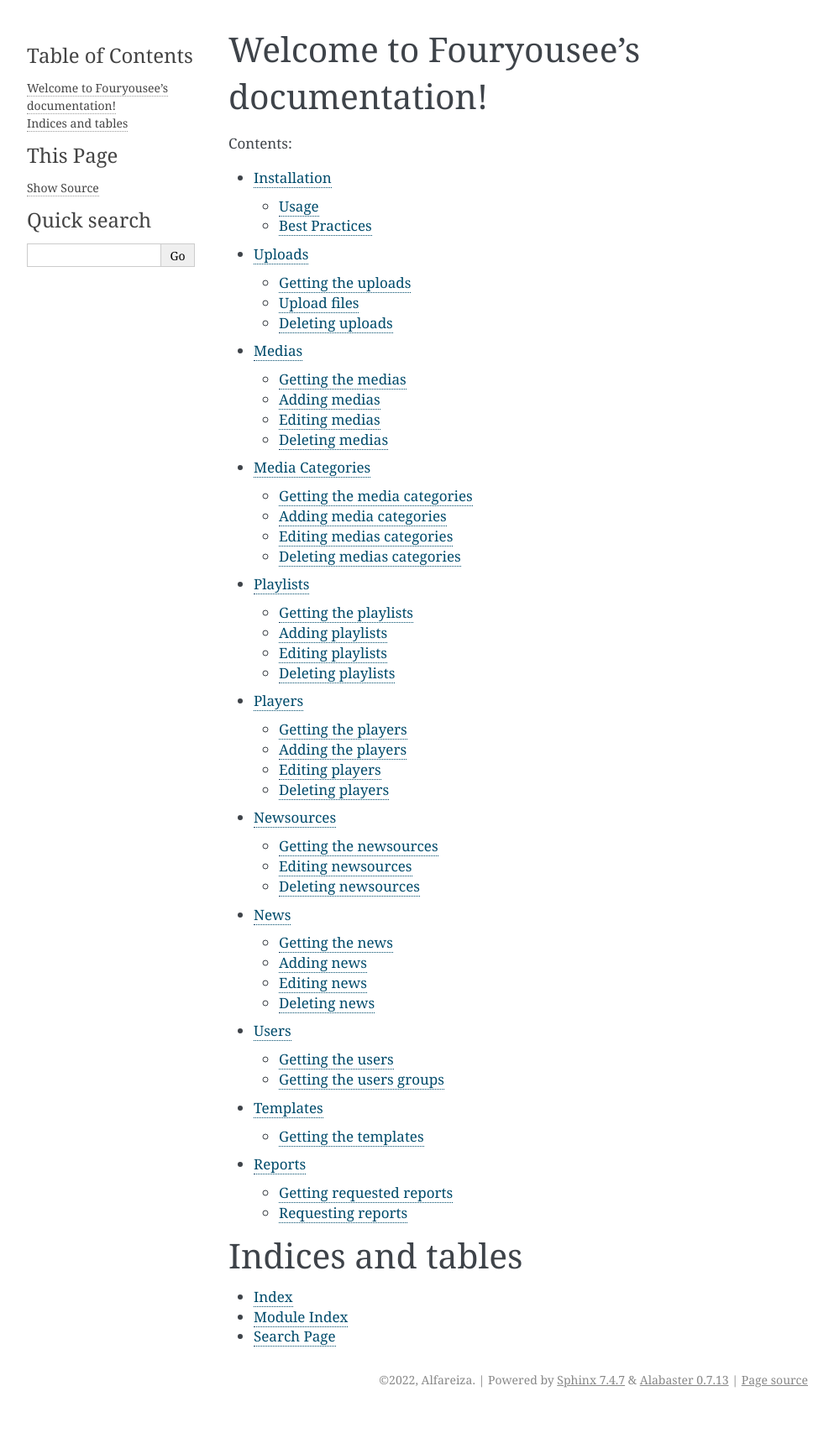
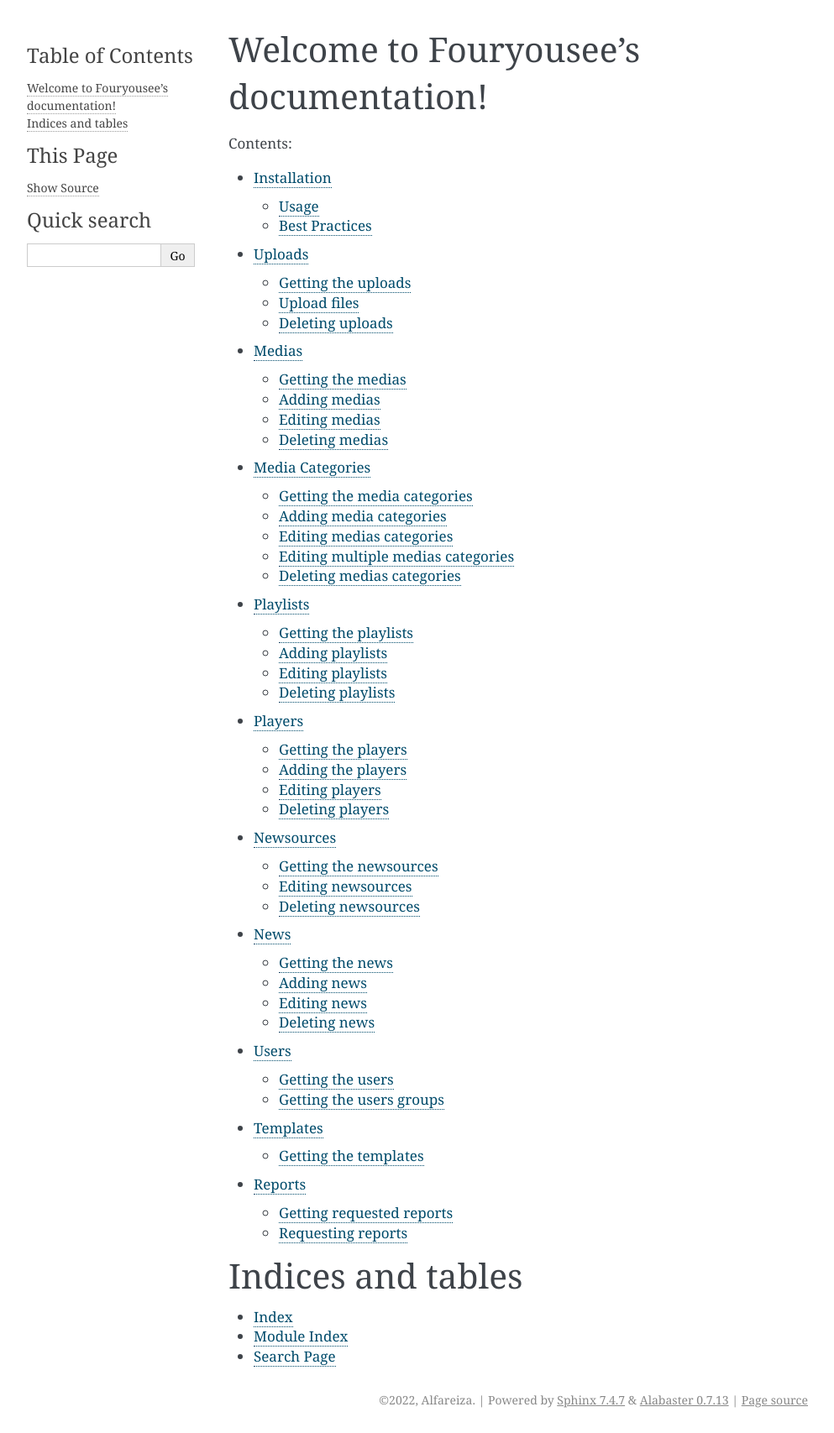
Before and after one commit to Alfareiza/4yousee, a Sphinx documentation site: the page built from docs/source/index.rst, in a window 1280 px wide. Shown: the whole page at 84% size, without its empty margins (148-1141 px from the left). Built offline with Sphinx 7.4.7, drawn with Linux system fonts in a browser that asks for light colours; before the commit the page ends 1683 px from its top, so only the background shows below that.

Commit message:
Update media categories.rst

```diff
--- a/docs/source/media categories.rst
+++ b/docs/source/media categories.rst
@@ -18,7 +18,11 @@
 -------------------------
 .. autofunction:: fouryousee.FouryouseeAPI.edit_category
 
+
+Editing multiple medias categories
+--------------------------
 .. autofunction:: fouryousee.FouryouseeAPI.edit_multiple_categories
+
 
 Deleting medias categories
 --------------------------
```
